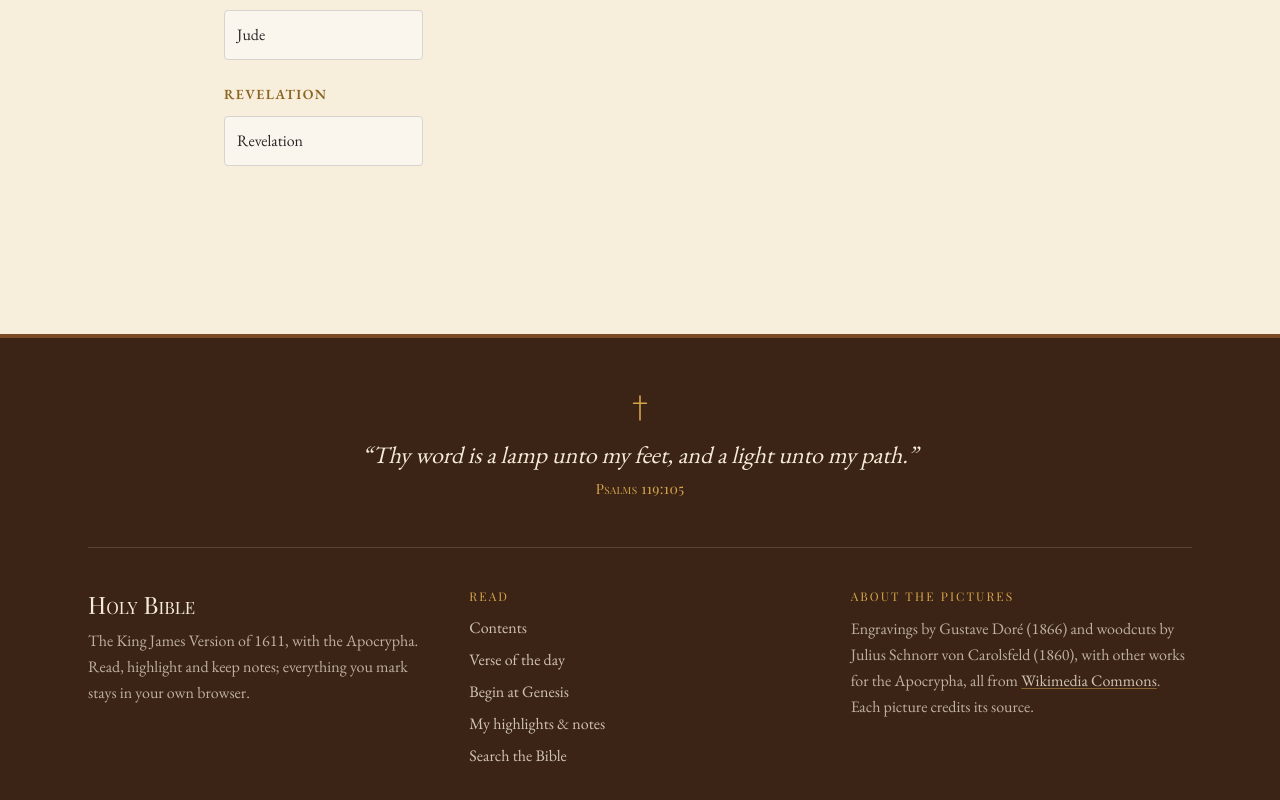
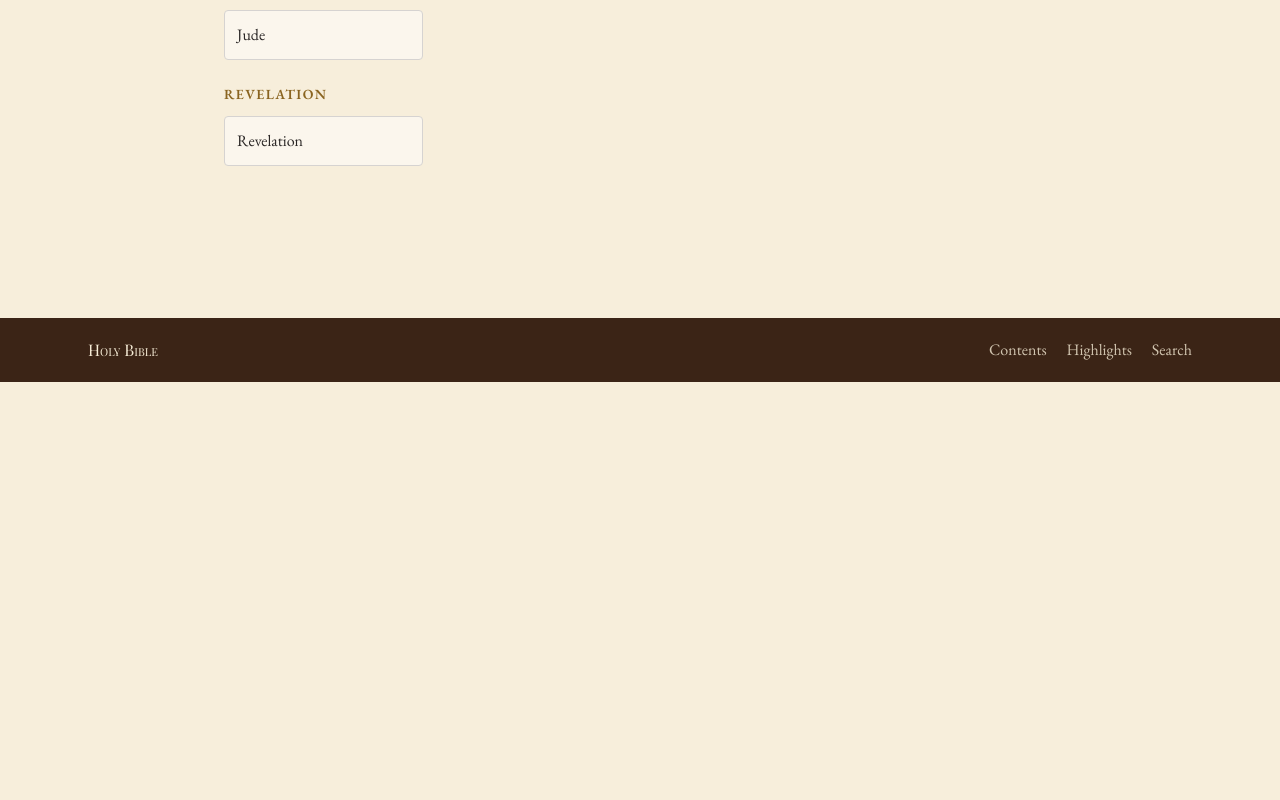
Before and after one commit to bishop67/my-bible, a Next.js app: page / in a window 1280 px wide. Shown: the part 2903-3703 px from the top of the page. After the commit the page ends 3285 px from the top, so only its background shows below. Built offline with nearby package versions, Linux system fonts and the light colour scheme; a web font is replaced by a local one.

Commit message:
Simplified footer

```diff
--- a/components/site-footer.tsx
+++ b/components/site-footer.tsx
@@ -1,58 +1,16 @@
 import Link from 'next/link';
 
-// Closes the page the way the header opens it: the same tobacco-leather band, with a
-// verse, the ways back into the book, and credit for the text and the engravings.
 export default function SiteFooter() {
-  const link = 'text-[#f6ecd6]/80 hover:text-white';
-  const heading = 'font-display text-xs tracking-[0.18em] text-[#d6a64a] uppercase';
-
+  const link = 'hover:text-white';
   return (
-    <footer className="mt-24 border-t-4 border-[#7a4a24] bg-[#3b2416] text-[#f6ecd6]">
-      <div className="mx-auto max-w-6xl px-6 py-14">
-        <figure className="mx-auto max-w-2xl text-center">
-          <svg aria-hidden viewBox="0 0 20 32" className="mx-auto mb-4 h-7 w-4 text-[#d6a64a]">
-            <path d="M10 1v30M2 10h16" stroke="currentColor" strokeWidth="2" strokeLinecap="round" fill="none" />
-          </svg>
-          <blockquote className="font-serif text-2xl leading-snug text-balance italic">
-            &ldquo;Thy word is a lamp unto my feet, and a light unto my path.&rdquo;
-          </blockquote>
-          <figcaption className="mt-2 font-display text-sm tracking-wide text-[#d6a64a] [font-variant-caps:small-caps]">
-            Psalms 119:105
-          </figcaption>
-        </figure>
-
-        <div className="mt-12 grid gap-10 border-t border-[#f6ecd6]/15 pt-10 font-serif text-base sm:grid-cols-3">
-          <div>
-            <p className="font-display text-2xl text-[#f6ecd6] [font-variant-caps:small-caps]">Holy Bible</p>
-            <p className="mt-2 leading-relaxed text-[#f6ecd6]/70">
-              The King James Version of 1611, with the Apocrypha. Read, highlight and keep notes; everything you mark
-              stays in your own browser.
-            </p>
-          </div>
-
-          <nav aria-label="Footer">
-            <p className={heading}>Read</p>
-            <ul className="mt-3 space-y-2">
-              <li><Link href="/#contents" className={link}>Contents</Link></li>
-              <li><Link href="/#verse-of-the-day" className={link}>Verse of the day</Link></li>
-              <li><Link href="/read/genesis/1" className={link}>Begin at Genesis</Link></li>
-              <li><Link href="/highlights" className={link}>My highlights &amp; notes</Link></li>
-              <li><Link href="/search" className={link}>Search the Bible</Link></li>
-            </ul>
-          </nav>
-
-          <div>
-            <p className={heading}>About the pictures</p>
-            <p className="mt-3 leading-relaxed text-[#f6ecd6]/70">
-              Engravings by Gustave Doré (1866) and woodcuts by Julius Schnorr von Carolsfeld (1860), with other works
-              for the Apocrypha, all from{' '}
-              <a href="https://commons.wikimedia.org" target="_blank" rel="noopener noreferrer" className={`${link} underline decoration-[#d6a64a]/50 underline-offset-2`}>
-                Wikimedia Commons
-              </a>
-              . Each picture credits its source.
-            </p>
-          </div>
-        </div>
+    <footer className="mt-20 bg-[#3b2416] text-[#f6ecd6]/80">
+      <div className="mx-auto flex max-w-6xl flex-wrap items-center justify-between gap-3 px-6 py-5 font-serif text-base">
+        <span className="font-display text-[#f6ecd6] [font-variant-caps:small-caps]">Holy Bible</span>
+        <nav aria-label="Footer" className="flex gap-5">
+          <Link href="/#contents" className={link}>Contents</Link>
+          <Link href="/highlights" className={link}>Highlights</Link>
+          <Link href="/search" className={link}>Search</Link>
+        </nav>
       </div>
     </footer>
   );
```
